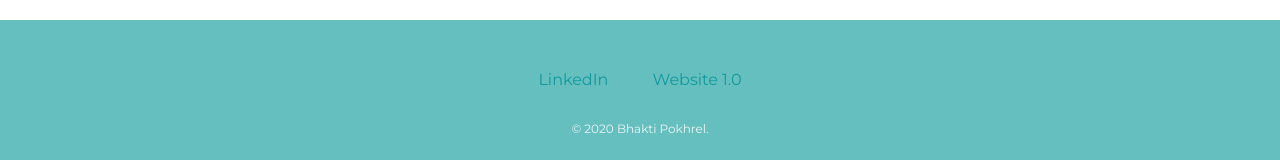
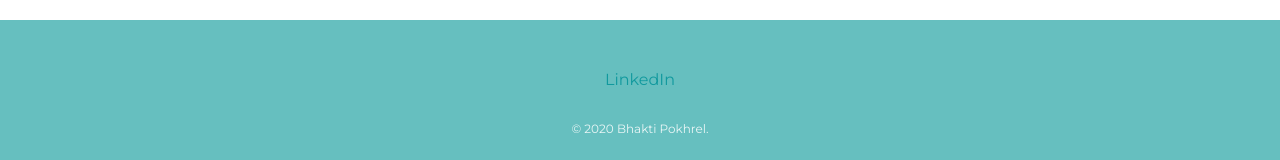
Before and after one commit to pokhrebi/CV1.01, a plain HTML site: page index.html in a window 1280 px wide. Shown: the part 2305-2465 px from the top of the page. Drawn offline with Linux system fonts and the light colour scheme.

Commit message:
Update index.html

```diff
--- a/index.html
+++ b/index.html
@@ -59,7 +59,6 @@
 
   <div class="bottom-container">
     <a class="linkedin" href="https://www.linkedin.com/in/bhaktipokhrel">LinkedIn</a>
-    <a class="web-link" href="https://pokhrebi.github.io/CV/">Website 1.0</a>
     <p class="bottom-footer">© 2020 Bhakti Pokhrel.</p>
   </div>
 
```
